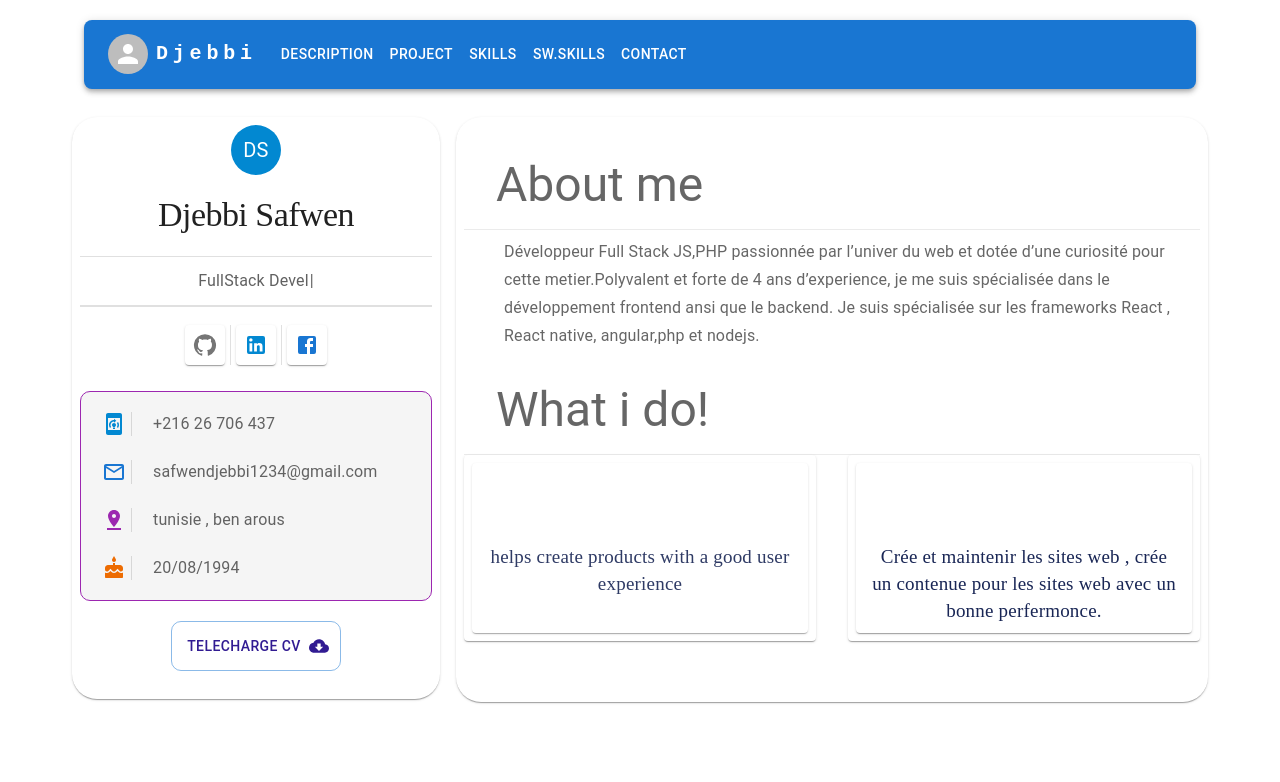
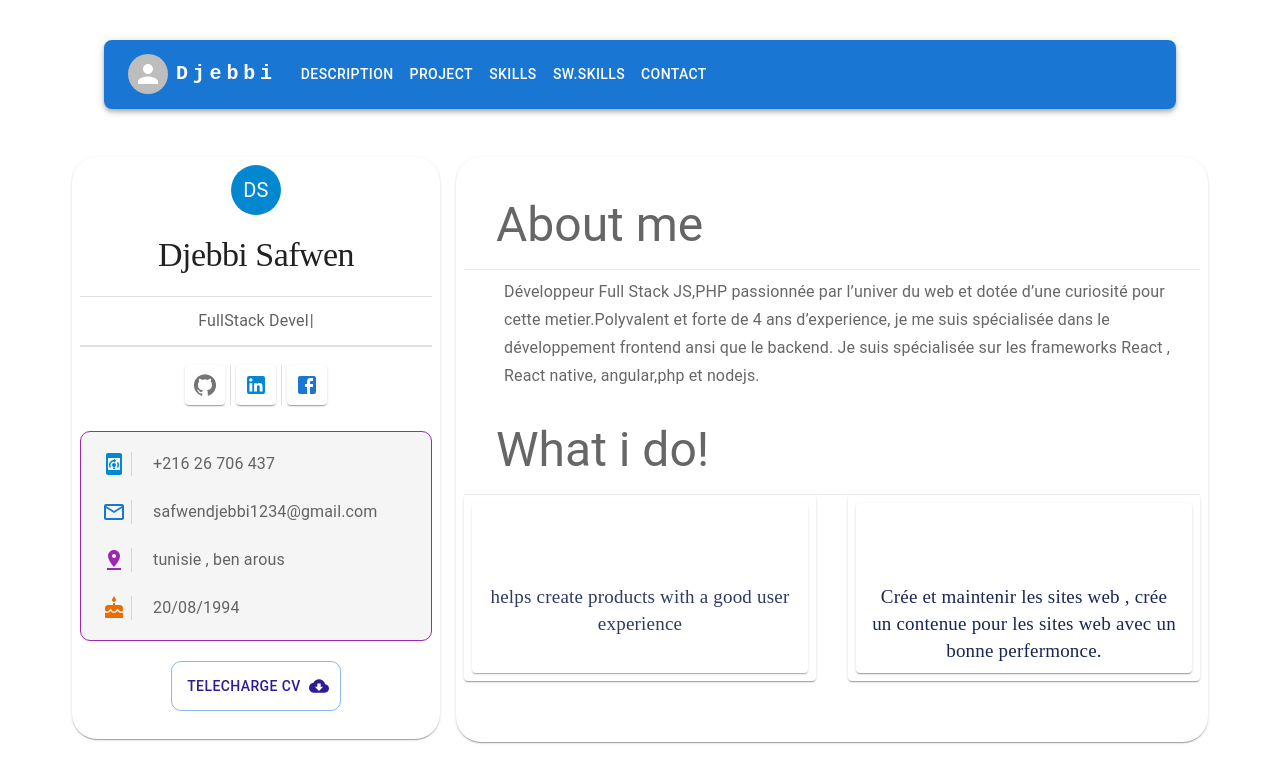
Before and after one commit to safwen-code/profileV5, a React (Create React App) app: page / in a window 1280 px wide. Shown: the top 782 px of the page. Built offline with nearby package versions, Linux system fonts and the light colour scheme.

Commit message:
update nav

```diff
--- a/src/layout/Navbar.jsx
+++ b/src/layout/Navbar.jsx
@@ -65,7 +65,7 @@ const Navbar = ({ activeNavItem, setActiveNavItem }) => {
   return (
     <Box
       mt={2}
-      style={{ position: 'sticky', top: 0, zIndex: 999, margin: '20px' }}
+      style={{ position: 'sticky', top: 0, zIndex: 999, margin: '40px' }}
     >
       <AppBar position="static" sx={{ borderRadius: 2 }}>
         <Container maxWidth="xl">
```
